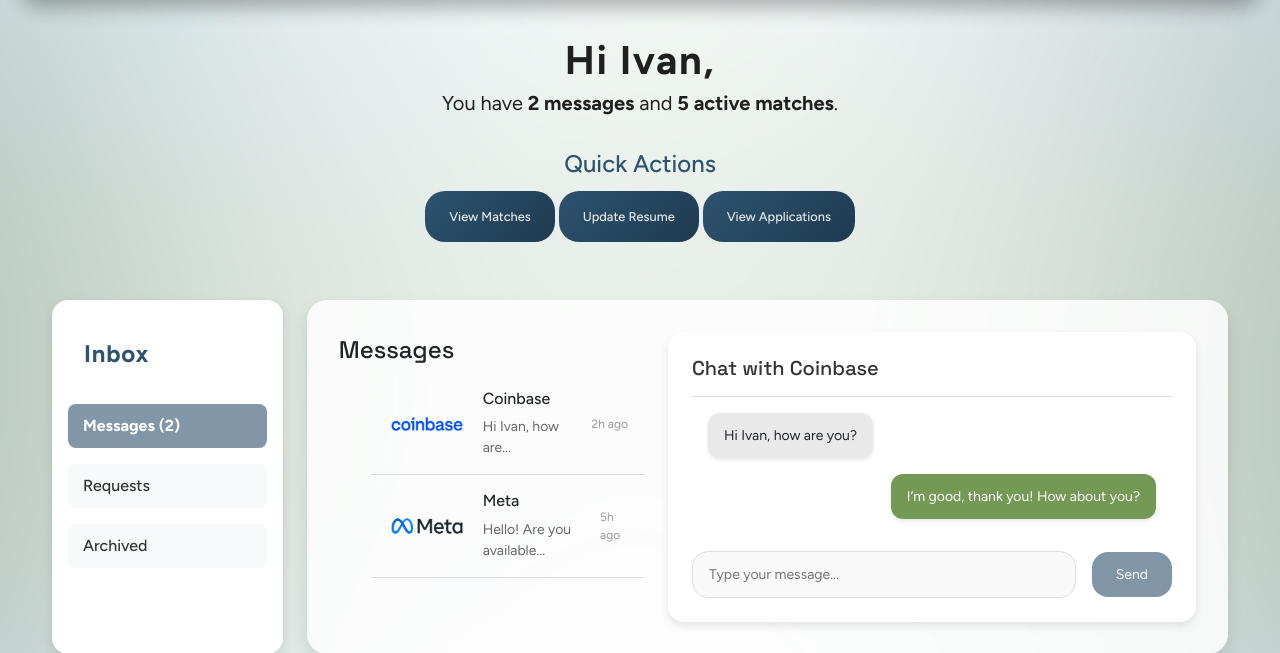
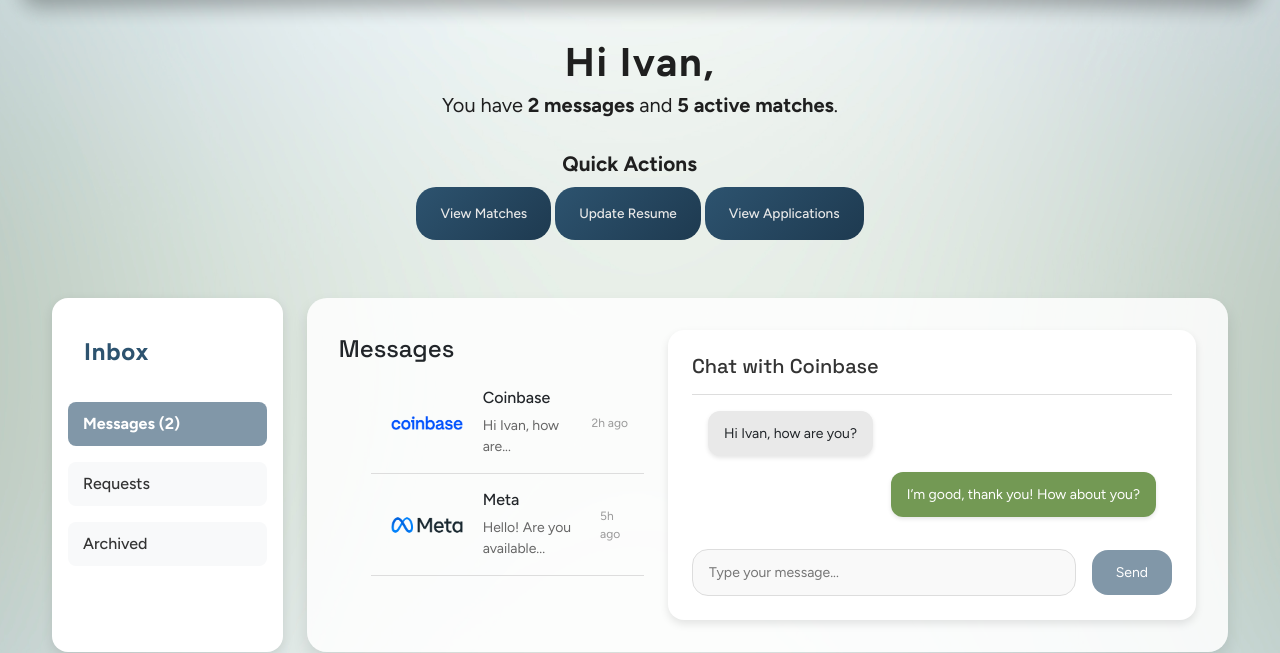
Before and after one commit to lawrence-ivan-reyes/prospera, a Flask app: page /inbox in a window 1280 px wide. Shown: the part 90-743 px from the top of the page. Run offline with Flask 3, Linux system fonts and the light colour scheme.

Commit message:
revised button sizing

```diff
--- a/static/inbox.css
+++ b/static/inbox.css
@@ -452,11 +452,10 @@
 }
 
 .quick-actions h3 {
-    font-size: 1.5rem;
-    font-weight: 500;
-    margin-bottom: 0.75rem;
-    color: #2d536f;
+    font-size: 1.3rem;
+    font-weight: bold;
     margin-bottom: -2rem;
+    margin-right: 1.3rem;
 }
 
 .quick-action-btn,
@@ -466,7 +465,7 @@
     border: none;
     padding: 1rem 1.5rem;
     border-radius: 1.25rem;
-    font-size: 0.8rem;
+    font-size: 0.85rem;
     font-weight: 500;
     text-align: center;
     transition: background 0.5s ease, transform 0.3s;
```
